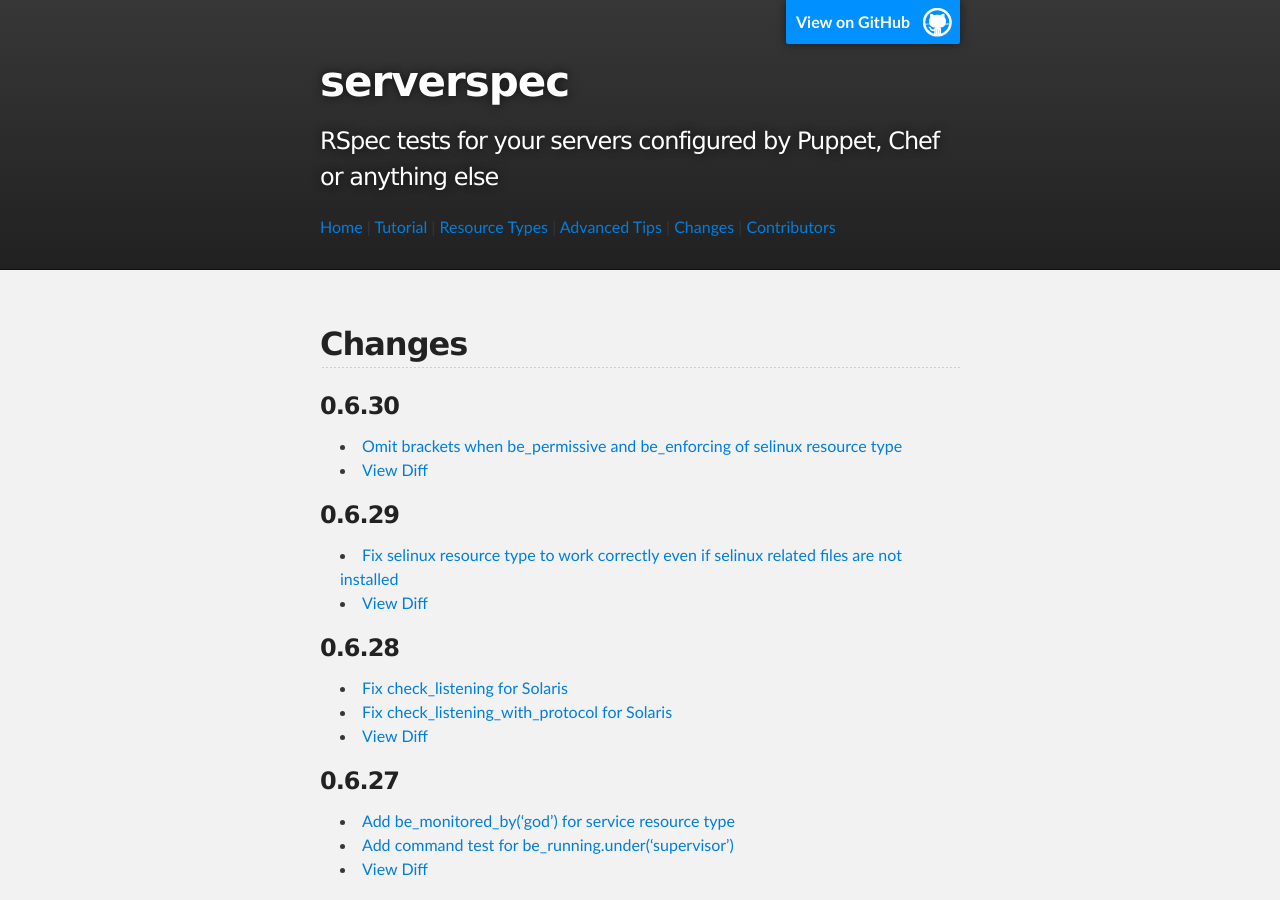
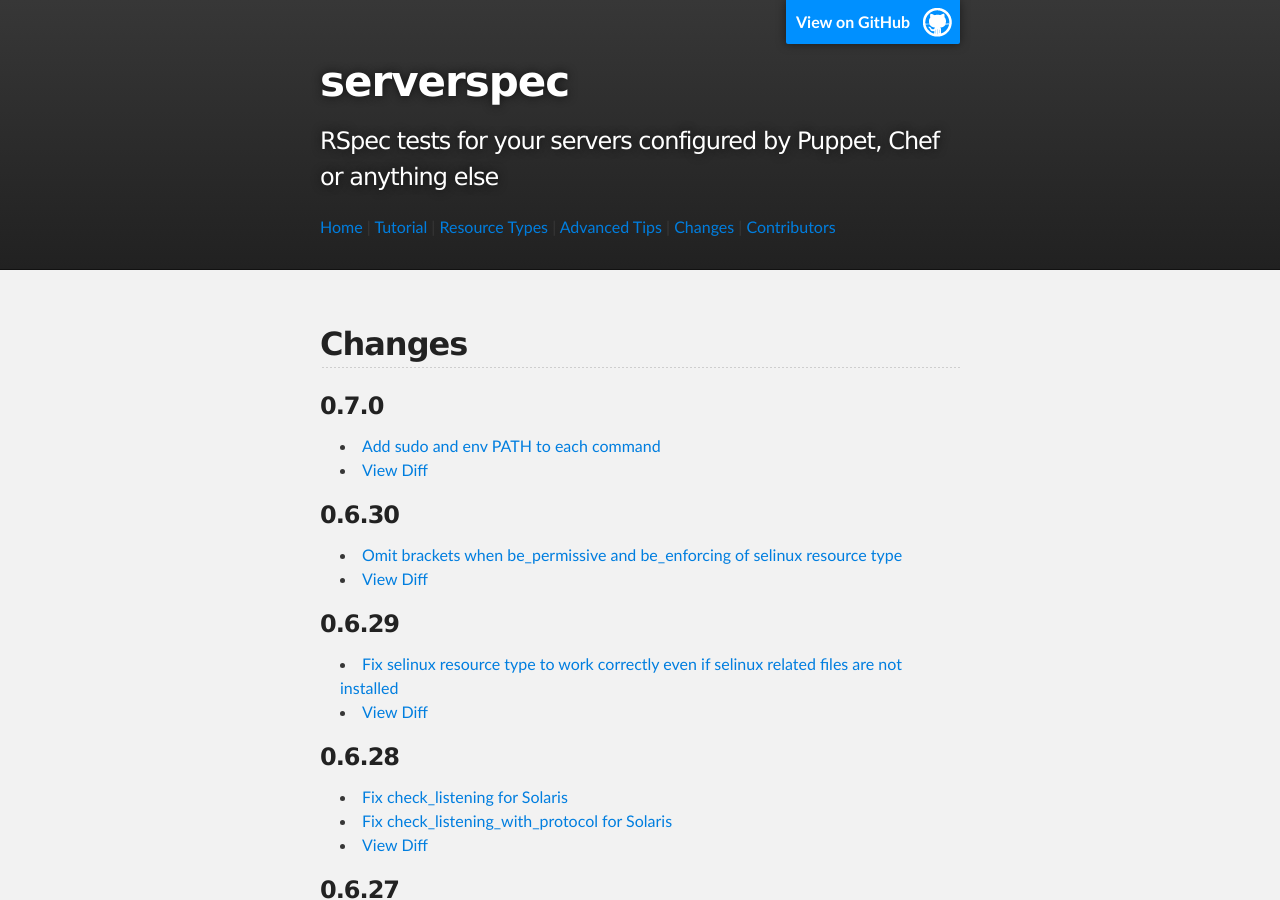
Before and after one commit to serverspec/serverspec.github.io, a Jekyll site: the page built from changes.md, in a window 1280 px wide and 900 px high. Built offline with Jekyll 4.4.1, drawn with Linux system fonts in a browser that asks for light colours; Markdown is read by kramdown in place of the engine named in the settings.

Commit message:
Add changes of v0.7.0

```diff
--- a/changes.md
+++ b/changes.md
@@ -4,6 +4,11 @@ title: Changes
 ---
 
 ## Changes
+
+### 0.7.0
+
+ * [Add sudo and env PATH to each command](https://github.com/serverspec/serverspec/pull/219)
+ * [View Diff](https://github.com/serverspec/serverspec/compare/v0.6.30...v0.7.0)
 
 ### 0.6.30
 
```
